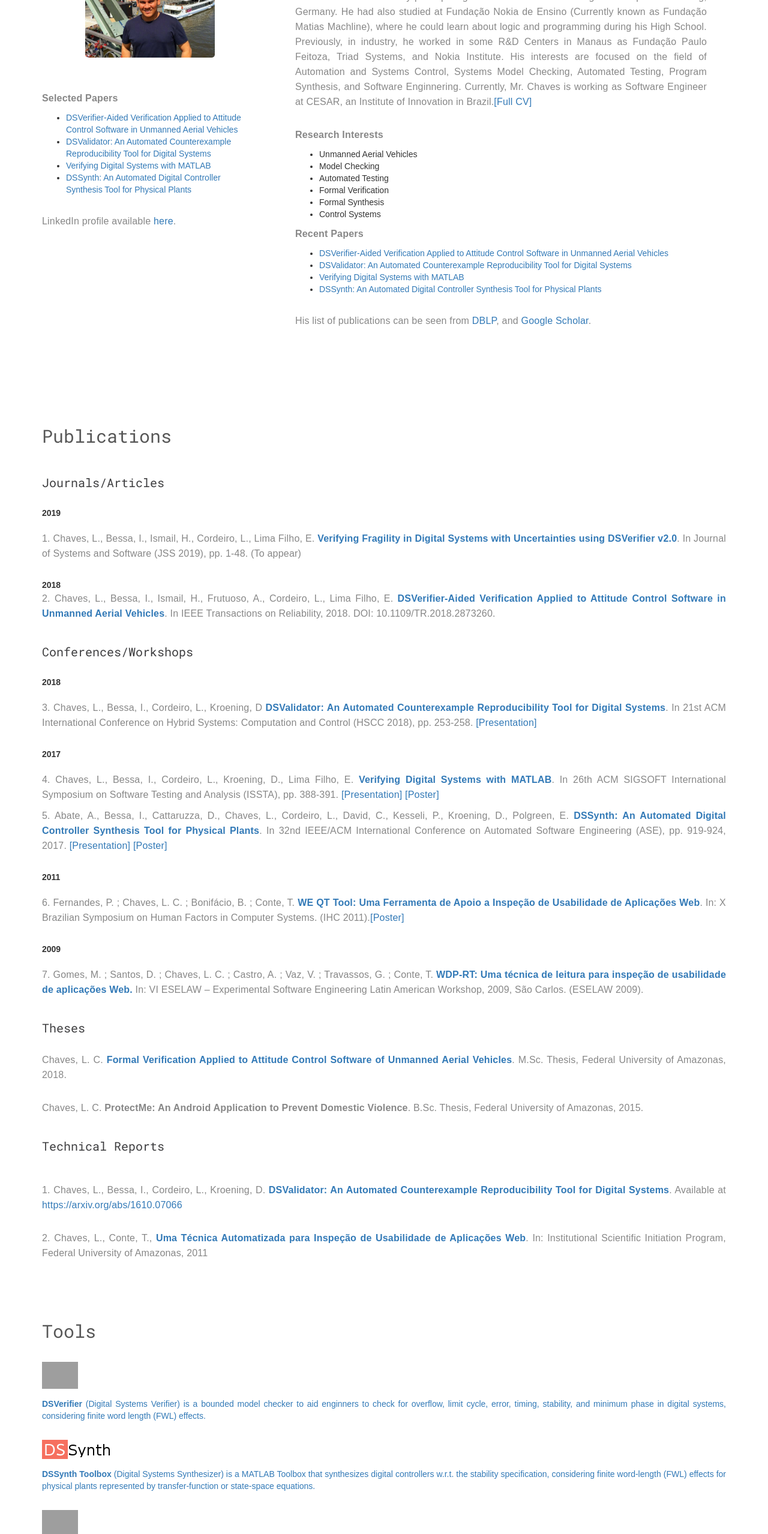
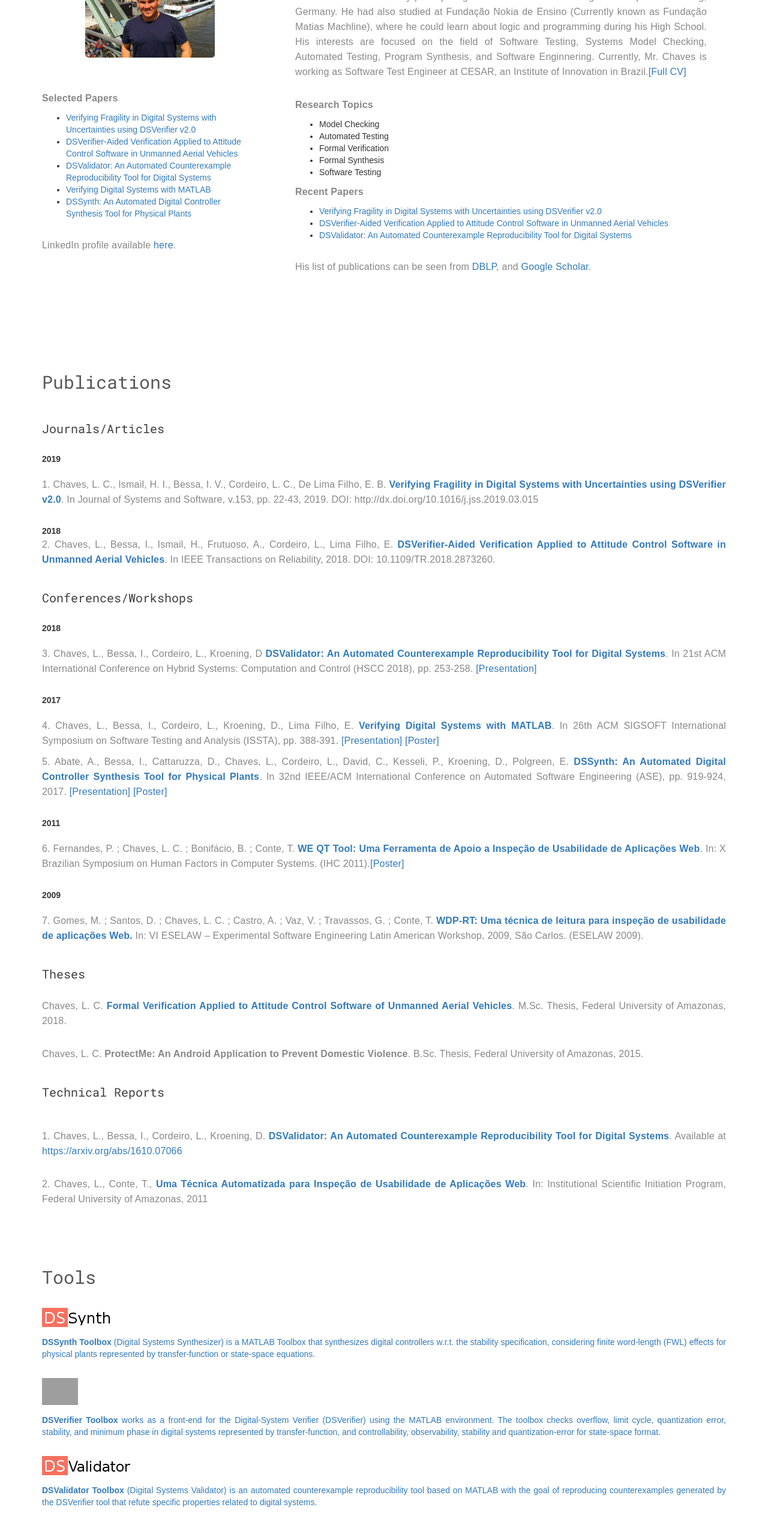
Before and after one commit to lennonchaves/lennonchaves.github.io, a plain HTML site: page index.html in a window 1280 px wide. Shown: the part 240-2797 px from the top of the page at 60% size. Drawn offline with Linux system fonts and the light colour scheme; grey boxes are pictures that could not be loaded; a web font is replaced by a local one.

Commit message:
updated site

```diff
--- a/index.html
+++ b/index.html
@@ -61,7 +61,8 @@ logo_dssynth
 				<p style="margin-top: 55px">
 					<b>Selected Papers</b>
 					<ul>
-					    <li><a href="https://lennonchaves.github.io/papers/tr2018.pdf">DSVerifier-Aided Verification Applied to Attitude Control Software in Unmanned Aerial Vehicles</a> </li>
+					    <li><a href="http://dx.doi.org/10.1016/j.jss.2019.03.015">Verifying Fragility in Digital Systems with Uncertainties using DSVerifier v2.0</a> </li>
+					    <li><a href="https://ieeexplore.ieee.org/document/8506399">DSVerifier-Aided Verification Applied to Attitude Control Software in Unmanned Aerial Vehicles</a> </li>
 					    <li><a href="https://lennonchaves.github.io/papers/hscc2018.pdf">DSValidator: An Automated Counterexample Reproducibility Tool for Digital Systems</a> </li>
 						<li><a href="https://lennonchaves.github.io/papers/issta2017.pdf">Verifying Digital Systems with MATLAB</a></li>
 						<li><a href="https://lennonchaves.github.io/papers/ase2017.pdf">DSSynth: An Automated Digital Controller Synthesis Tool for Physical Plants</a></li>
@@ -78,32 +79,30 @@ logo_dssynth
 				<div class="about-thumb">
 					<div class="wow section-title" data-wow-delay="0.6s" style="text-align: justify; visibility: hidden; animation-delay: 0.6s; animation-name: none;">
 						<p>
-						<b>Lennon Chaves</b> received a Bachelor Degree and Master Degree in Computer Engineering from Federal University of Amazonas, in 2014 and 2018, respectively. In 2017, he was enrolled at Computer Science Department at University of Oxford, researching about Program Synthesis applied to Digital Controllers. Recently, Mr. Chaves attended the Computer-Aided Verification Conference by participating in the Verification Mentoring Workshop at Heidelberg, Germany. He had also studied at Fundação Nokia de Ensino (Currently known as Fundação Matias Machline), where he could learn about logic and programming during his High School. Previously, in industry, he worked in some R&D Centers in Manaus as Fundação Paulo Feitoza, Triad Systems, and Nokia Institute. His interests are focused on the field of Automation and Systems Control, Systems Model Checking, Automated Testing, Program Synthesis, and Software Enginnering. Currently, Mr. Chaves is working as Software Engineer at CESAR, an Institute of Innovation in Brazil.<a href="https://lennonchaves.github.io/cv/CV_Lennon_Chaves.pdf">[Full CV]</a>
+						<b>Lennon Chaves</b> received a Bachelor Degree and Master Degree in Computer Engineering from Federal University of Amazonas, in 2014 and 2018, respectively. In 2017, he was enrolled at Computer Science Department at University of Oxford, researching about Program Synthesis applied to Digital Controllers. In 2017, Mr. Chaves attended the Computer-Aided Verification Conference by participating in the Verification Mentoring Workshop at Heidelberg, Germany. He had also studied at Fundação Nokia de Ensino (Currently known as Fundação Matias Machline), where he could learn about logic and programming during his High School. His interests are focused on the field of Software Testing, Systems Model Checking, Automated Testing, Program Synthesis, and Software Enginnering. Currently, Mr. Chaves is working as Software Test Engineer at CESAR, an Institute of Innovation in Brazil.<a href="https://lennonchaves.github.io/cv/CV_Lennon_Chaves.pdf">[Full CV]</a>
 						</p>
 						<br>
 						<p>
-						<b>Research Interests</b>
+						<b>Research Topics</b>
                             <ul>
-                                <li> Unmanned Aerial Vehicles</li>
                                 <li> Model Checking</li>
                                 <li> Automated Testing</li>
                                 <li> Formal Verification</li>
                                 <li> Formal Synthesis</li>
-                                <li> Control Systems</li>
+                                <li> Software Testing</li>
                             </ul>
 						</p>
 						<p>
                             <b>Recent Papers</b>
 							<ul>
-							    <li><a href="https://lennonchaves.github.io/papers/tr2018.pdf">DSVerifier-Aided Verification Applied to Attitude Control Software in Unmanned Aerial Vehicles</a> </li>
+							    <li><a href="http://dx.doi.org/10.1016/j.jss.2019.03.015">Verifying Fragility in Digital Systems with Uncertainties using DSVerifier v2.0</a> </li>
+							    <li><a href="https://ieeexplore.ieee.org/document/8506399">DSVerifier-Aided Verification Applied to Attitude Control Software in Unmanned Aerial Vehicles</a> </li>
 			                    <li><a href="https://lennonchaves.github.io/papers/hscc2018.pdf">DSValidator: An Automated Counterexample Reproducibility Tool for Digital Systems</a> </li>
-                                <li><a href="https://lennonchaves.github.io/papers/issta2017.pdf">Verifying Digital Systems with MATLAB</a></li>
-                                <li><a href="https://lennonchaves.github.io/papers/ase2017.pdf">DSSynth: An Automated Digital Controller Synthesis Tool for Physical Plants</a></li>
 							</ul>
 						</p>
 						<br>
 						<p>
-						His list of publications can be seen from <a href="http://dblp.uni-trier.de/pers/hd/c/Chaves:Lennon">DBLP</a>, and <a href="https://scholar.google.com/citations?user=9t9Zz6EAAAAJ&hl=en">Google Scholar</a>.
+						His list of publications can be seen from <a href="https://dblp.uni-trier.de/pers/hd/c/Chaves:Lennon_C=">DBLP</a>, and <a href="https://scholar.google.com/citations?user=9t9Zz6EAAAAJ&hl=en">Google Scholar</a>.
 						</p>
 					</div>
 				</div>
@@ -126,7 +125,7 @@ logo_dssynth
 					<br>
 					<b>2019</b>
 					<br><br>
-					<p>1. Chaves, L., Bessa, I., Ismail, H., Cordeiro, L., Lima Filho, E. <b><a href="https://lennonchaves.github.io/papers/jss2018.pdf"> Verifying Fragility in Digital Systems with Uncertainties using DSVerifier v2.0</a></b>. In Journal of Systems and Software (JSS 2019), pp. 1-48. (To appear)
+					<p>1. Chaves, L. C., Ismail, H. I., Bessa, I. V., Cordeiro, L. C., De Lima Filho, E. B. <b><a href="http://dx.doi.org/10.1016/j.jss.2019.03.015"> Verifying Fragility in Digital Systems with Uncertainties using DSVerifier v2.0</a></b>. In Journal of Systems and Software, v.153, pp. 22-43, 2019. DOI: http://dx.doi.org/10.1016/j.jss.2019.03.015
 					</p>
 
 					<br>
@@ -187,28 +186,22 @@ logo_dssynth
 				<div class="wow fadeInUp section-title" data-wow-delay="0.2s" style="visibility: hidden; animation-delay: 0.2s; animation-name: none; margin-top: 30px; text-align: justify;">
 					<h3>Tools</h3>
 					</a>
-					<a href="http://dsverifier.org">
-					<figure style="padding-top: 15px; padding-bottom: 15px">
-						<img style="max-height: 60px; padding-bottom: 15px" src="http://ssvlab.hussama.io/dsverifier/wp-content/uploads/2015/02/logo.png" alt="dsverifier"/>
-						<figcaption><b>DSVerifier</b> (Digital Systems Verifier) is a bounded model checker to aid enginners to check for overflow, limit cycle, error, timing, stability, and minimum phase in digital systems, considering finite word length (FWL) effects.</figcaption>
-					</figure>
-					</a>
 
-					<a href="http://ssvlab.hussama.io/dsverifier/dssynth-toolbox/">
+					<a href="https://ssvlab.github.io/dsverifier/dssynth-toolbox/index.html">
 					<figure style="padding-top: 15px; padding-bottom: 15px">
 						<img style="max-height: 60px; padding-bottom: 15px" src="https://lennonchaves.github.io/files/logo_dssynth.png" alt="DSSynth Toolbox"/>
 						<figcaption><b>DSSynth Toolbox</b> (Digital Systems Synthesizer) is a MATLAB Toolbox that synthesizes digital controllers w.r.t. the stability specification, considering finite word-length (FWL) effects for physical plants represented by transfer-function or state-space equations.</figcaption>
 					</figure>
 					</a>
 
-					<a href="http://ssvlab.hussama.io/dsverifier/dsverifier-toolbox/">
+					<a href="hhttps://ssvlab.github.io/dsverifier/dsverifier-toolbox/index.html">
 					<figure style="padding-top: 15px; padding-bottom: 15px">
-						<img style="max-height: 60px; padding-bottom: 15px" src="http://ssvlab.hussama.io/dsverifier/wp-content/uploads/2015/02/logo.png" alt="DSVerifier Toolbox"/>
+						<img style="max-height: 60px; padding-bottom: 15px" src="https://ssvlab.github.io/dsverifier/files/logo.png" alt="DSVerifier Toolbox"/>
 						<figcaption><b>DSVerifier Toolbox</b> works as a front-end for the Digital-System Verifier (DSVerifier) using the MATLAB environment. The toolbox checks overflow, limit cycle, quantization error, stability, and minimum phase in digital systems represented by transfer-function, and controllability, observability, stability and quantization-error for state-space format.</figcaption>
 					</figure>
 					</a>
 
-					<a href="http://ssvlab.hussama.io/dsverifier/dsvalidator/">
+					<a href="https://ssvlab.github.io/dsverifier/dsvalidator/index.html">
 					<figure style="padding-top: 15px; padding-bottom: 15px">
 						<img style="max-height: 60px; padding-bottom: 15px" src="https://lennonchaves.github.io/files/logo_dsvalidator.png" alt="DSValidator Toolbox"/>
 						<figcaption><b>DSValidator Toolbox</b> (Digital Systems Validator) is an automated counterexample reproducibility tool based on MATLAB with the goal of reproducing counterexamples generated by the DSVerifier tool that refute specific properties related to digital systems.</figcaption>
```
Also changed, not shown: 1 other file.
